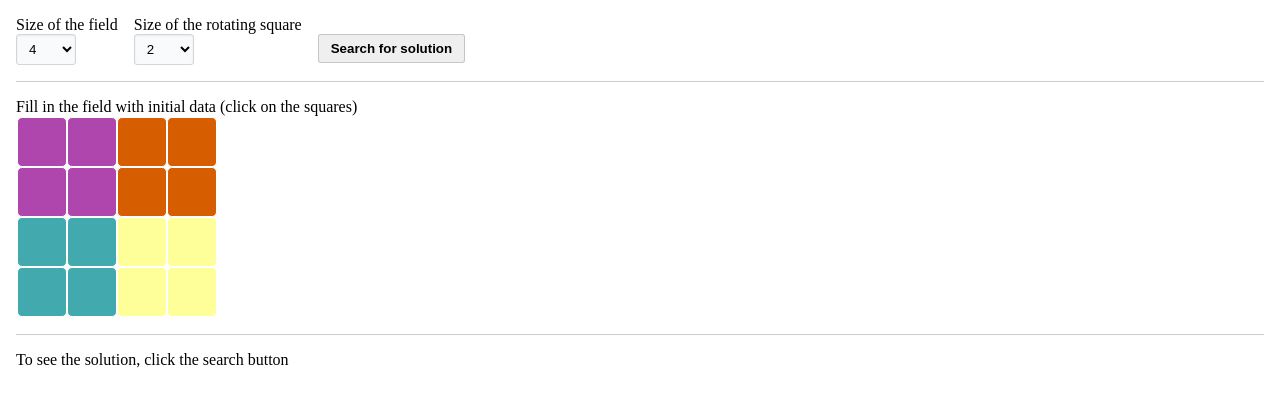
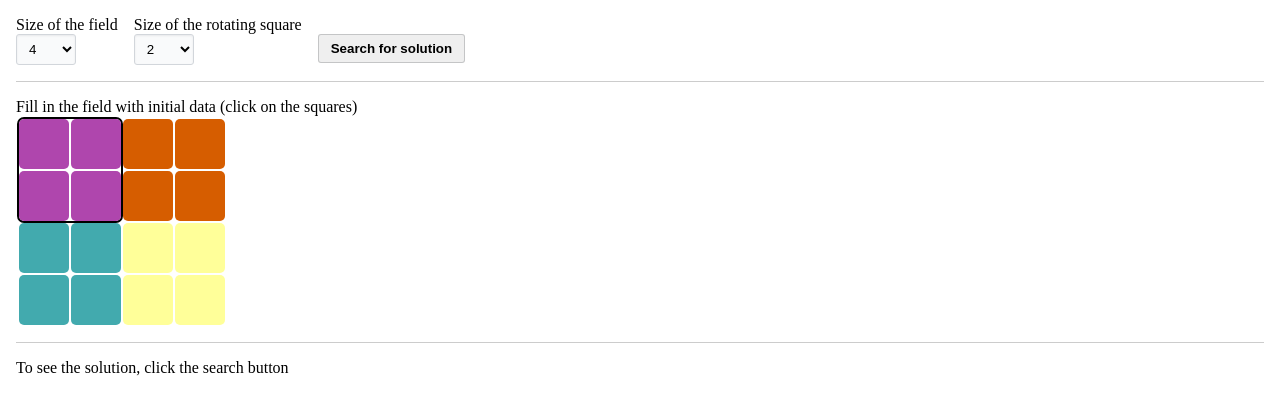
Before and after one commit to ArtemNikolaev/solve-ruby-square, a plain HTML site: page index.html in a window 1280 px wide. Drawn offline with Linux system fonts and the light colour scheme.

Commit message:
draw rotating square

```diff
--- a/main.js
+++ b/main.js
@@ -15,17 +15,19 @@ commonSquareSizeSelect.value = commonSquareSize;
 rotatingSquareSizeSelect.value = rotatingSquareSize;
 
 rubySquareArray = getRubySquareArray(commonSquareSize);
-drawRubySquare(rubySquareArray);
+drawRubySquare(rubySquareArray, rotatingSquareSize);
 
 commonSquareSizeSelect.addEventListener('change', (e) => {
   commonSquareSize = Number(e.target.value);
 
   rubySquareArray = getRubySquareArray(commonSquareSize);
-  drawRubySquare(rubySquareArray);
+  drawRubySquare(rubySquareArray, rotatingSquareSize);
 });
 
 rotatingSquareSizeSelect.addEventListener('change', (e) => {
   rotatingSquareSize = Number(e.target.value);
+
+  drawRubySquare(rubySquareArray, rotatingSquareSize);
 });
 
 rubySquare.addEventListener('click', (e) => {
@@ -92,13 +94,21 @@ function getRubySquareArray(squareSize) {
  * draw ruby square
  *
  * @param {array} rubySquareArray
+ * @param {number} rotatingSquareSize
  * @return {void}
  */
-function drawRubySquare(rubySquareArray) {
+function drawRubySquare(rubySquareArray, rotatingSquareSize) {
   const length = rubySquareArray.length;
 
   rubySquare.innerHTML = '';
-  rubySquare.style.width = `${50 * length}px`;
+  rubySquare.style.width = `${50 * length + 2 * length}px`;
+
+  const rotatingSquare = document.createElement('div');
+  rotatingSquare.classList.add('rotating-square');
+  rotatingSquare.style.width = `${50 * rotatingSquareSize + 2 * rotatingSquareSize - 2}px`;
+  rotatingSquare.style.height = `${50 * rotatingSquareSize + 2 * rotatingSquareSize - 2}px`;
+
+  rubySquare.appendChild(rotatingSquare);
 
   for (let i = 0; i < length; ++i) {
     for (let j = 0; j < length; ++j) {
--- a/styles.css
+++ b/styles.css
@@ -70,23 +70,31 @@ button:active {
 }
 
 .field {
+  position: relative;
   display: flex;
   flex-wrap: wrap;
 
-  width: 200px;
-
   border: 1px solid hsl(0, 0%, 100%);
   border-radius: 5px;
-  box-sizing: content-box;
 }
 
 .square {
   width: 50px;
   height: 50px;
 
-  border: 1px solid hsl(0, 0%, 100%);
+  margin-left: 2px;
+  margin-top: 2px;
+
+  border: 0;
   border-radius: 5px;
-  box-sizing: border-box;
+}
+
+.rotating-square {
+  position: absolute;
+  z-index: -1;
+
+  border: 2px solid hsl(0, 0%, 0%);
+  border-radius: 7px;
 }
 
 .solution {
```
